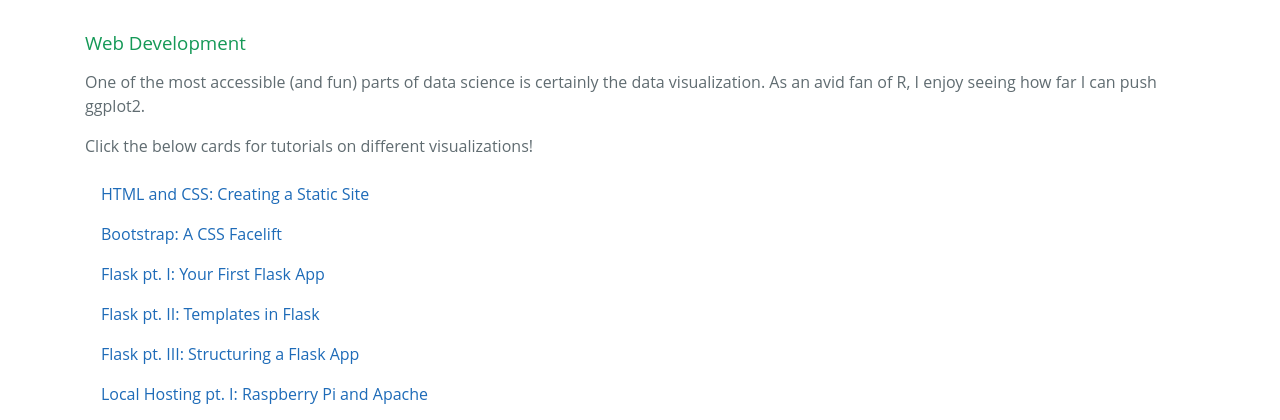
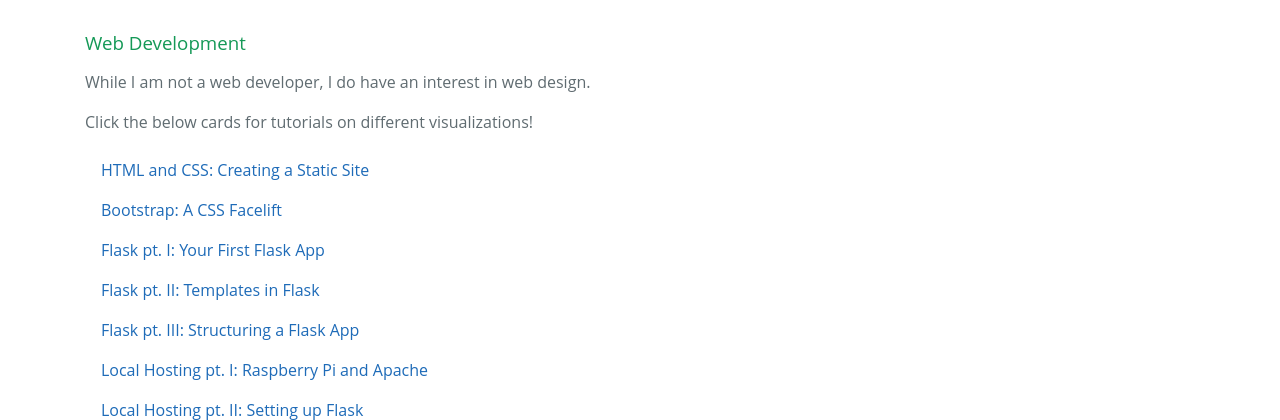
Before and after one commit to corydonbaylor/flask-app, a Flask app: page /webdev in a window 1280 px wide. Shown: the part 56-476 px from the top of the page. Run offline with Flask 2, Linux system fonts and the light colour scheme; some libraries are stand-ins or nearby versions.

Commit message:
updated description

```diff
--- a/app/templates/webdev.html
+++ b/app/templates/webdev.html
@@ -3,8 +3,7 @@
 {% block content %}
 
 <h3> Web Development </h3>
-<p>One of the most accessible (and fun) parts of data science is certainly the data visualization.
-    As an avid fan of R, I enjoy seeing how far I can push ggplot2.
+<p>While I am not a web developer, I do have an interest in web design.
 </p>
 <p>
     Click the below cards for tutorials on different visualizations!
```
